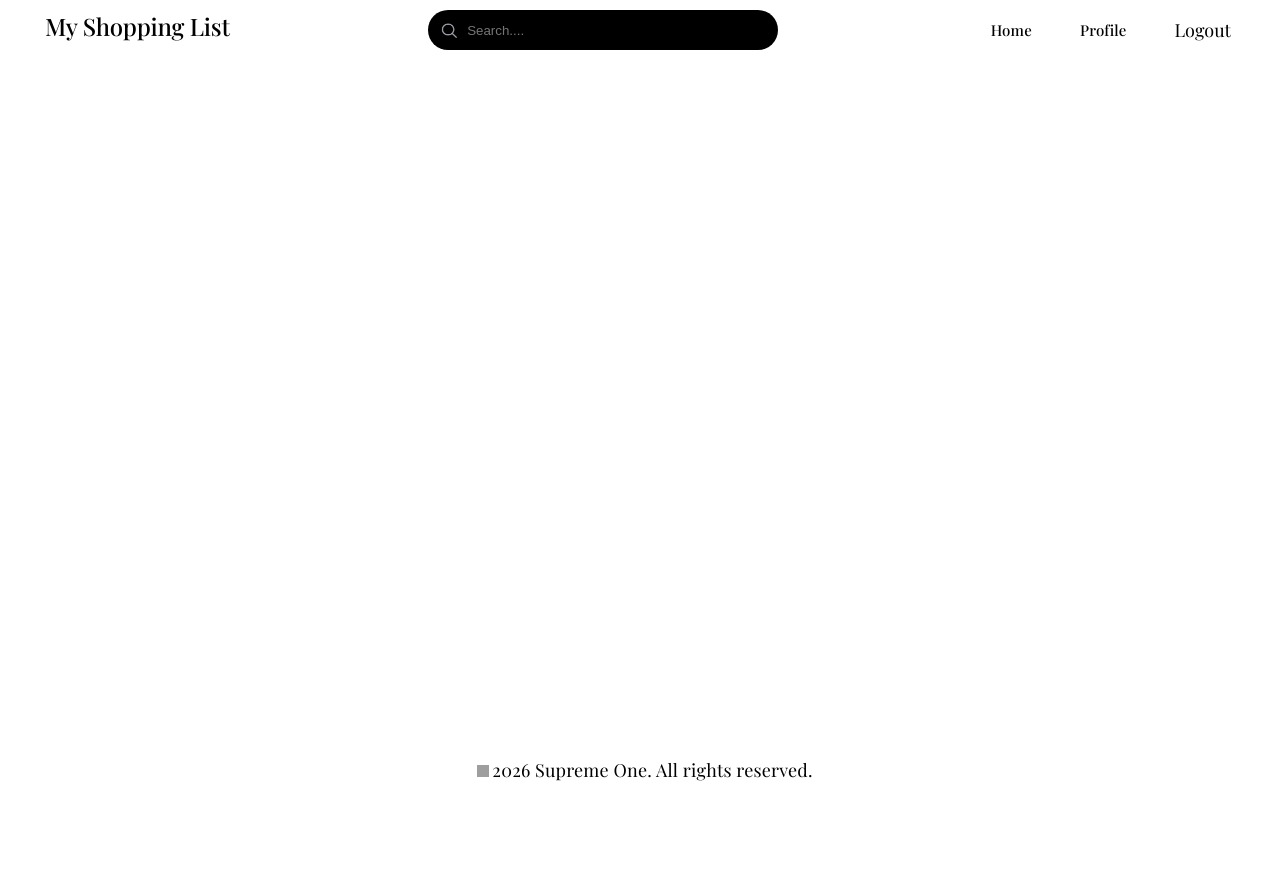
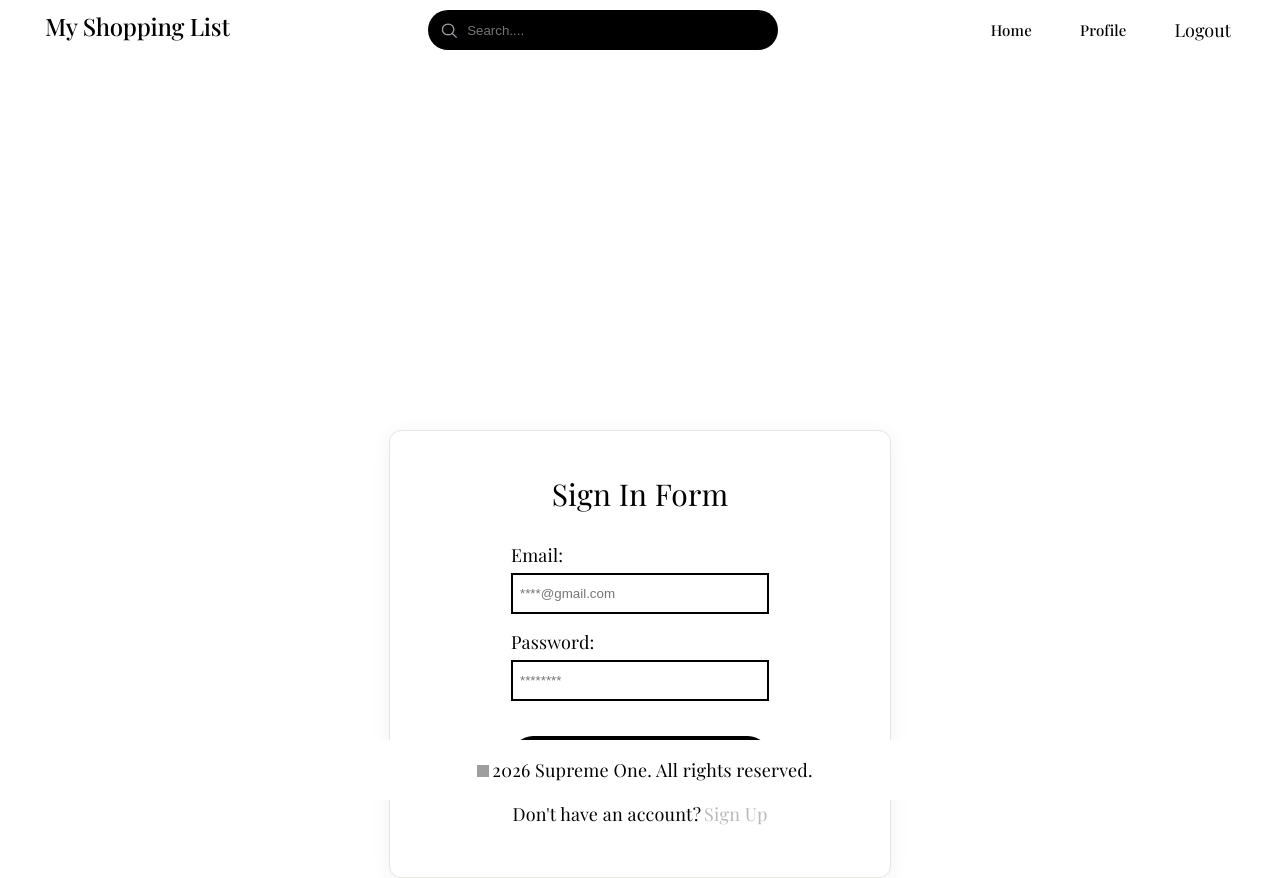
Before and after one commit to surprise2024-cpu/my-shopping-list, a React (Vite) app: page /login in a window 1280 px wide. Before the commit this address led to /HomePage. Before the commit the page ends 800 px from the top, so only its background shows below. Built offline with nearby package versions, Linux system fonts and the light colour scheme; grey boxes are pictures that could not be loaded; a web font is replaced by a local one.

Commit message:
fix: correct syntax error in SearchResultsPage component; update mapping function

```diff
--- a/src/RouteWrappers.tsx
+++ b/src/RouteWrappers.tsx
@@ -6,10 +6,10 @@ interface RouteWrapperProps {
 
 export const ProtectedRoute = ({ isAuthenticated }: RouteWrapperProps) => {
 
-    return isAuthenticated ? <Outlet /> : <Navigate to='/signin-page' replace/>;
+    return isAuthenticated ? <Outlet /> : <Navigate to='/login' replace/>;
 }
 
 export const PublicOnlyRoute = ({ isAuthenticated }: RouteWrapperProps) => {
 
-    return isAuthenticated ? <Outlet /> : <Navigate to='/HomePage' replace/>;
+    return !isAuthenticated ? <Outlet /> : <Navigate to='/' replace/>;
 }
--- a/src/pages/SearchResultsPage.tsx
+++ b/src/pages/SearchResultsPage.tsx
@@ -25,7 +25,7 @@ export function SearchResultsPage() {
         return lists.flatMap((list) =>
         list.items
             .filter((item) => item.name.toLowerCase().includes(q))
-            .map((item) ({ item, listId: list.id, listName: list.name }))
+            .map((item) => ({ item, listId: list.id, listName: list.name }))
         )
     }, [lists, q])
 
```
